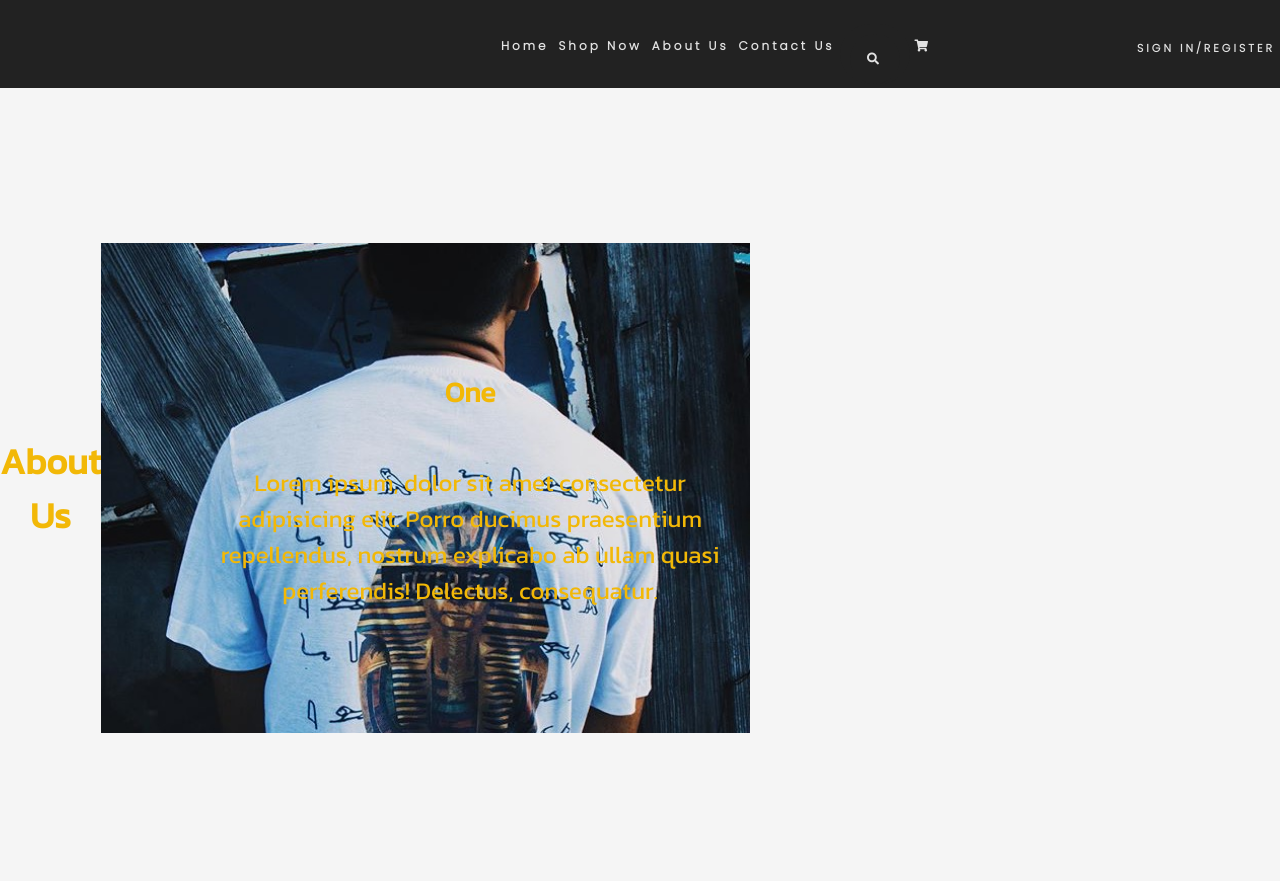
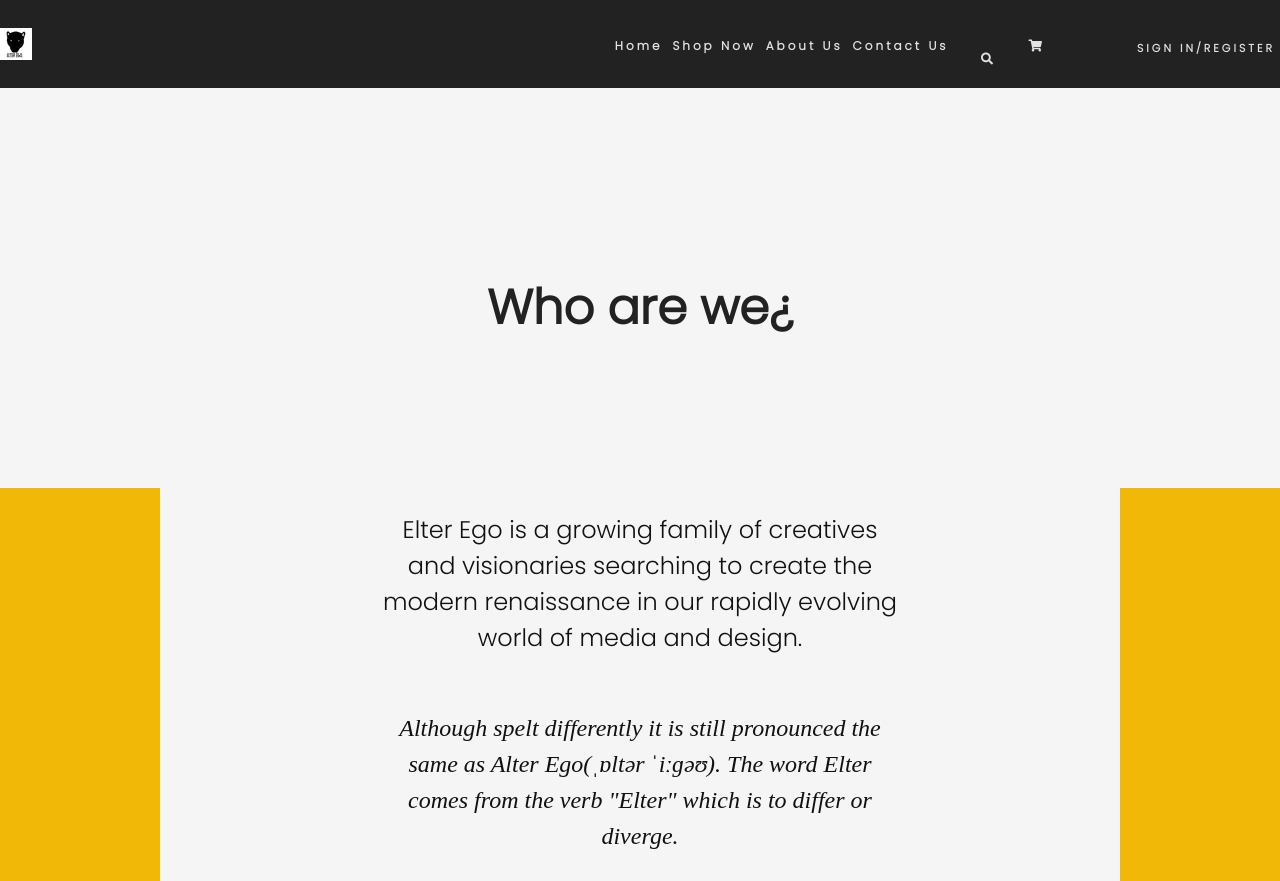
Before and after one commit to JoshuaIsikwe/ILSProject-ShoppingSite-, a PHP site: page /about.html in a window 1280 px wide. Shown: the top 881 px of the page. Before the commit the page ends 733 px from the top, so only its background shows below. Run offline with PHP 8.4, Linux system fonts and the light colour scheme; some libraries are stand-ins or nearby versions.

Commit message:
About us

```diff
--- a/about.html
+++ b/about.html
@@ -21,8 +21,9 @@
 
     <title>About Us</title>
   </head>
-  <body>
+  <body class="about-body">
     <nav>
+      <i><img src="/images/IMG-20200208-WA0027 (1).ico" /></i>
       <ul class="nav-links">
         <li><a href="index.html">Home</a></li>
         <li><a href="/Shop-now.html">Shop Now</a></li>
@@ -52,17 +53,43 @@
     </nav>
 
     <main class="about-page">
-      <div><h2>About Us</h2></div>
-      <div class="about-container">
-        <div class="about-1">
-          <h3>One</h3>
-          <p>
-            Lorem ipsum, dolor sit amet consectetur adipisicing elit. Porro
-            ducimus praesentium repellendus, nostrum explicabo ab ullam quasi
-            perferendis! Delectus, consequatur.
-          </p>
+      <div class="about-header">
+        <h1 id="about-title">Who are we¿</h1>
+      </div>
+      <div class="about-content">
+        <p>
+          Elter Ego is a growing family of creatives and visionaries searching to create the modern renaissance in our rapidly evolving world of media and design.
+        </p>
+
+        <p id="blockquote">
+          Although spelt differently it is still pronounced the same as Alter Ego(ˌɒltər ˈiːɡəʊ). The word Elter comes from the verb "Elter" which is to differ or diverge.
+        </p>
+
+        <div id="tee-pic" class="card">
+          <img src="/images/station-drive-stills-118.jpg" alt="" />
+          <div id="Tee-card" class="card-content">
+            <h3></h3>
+          </div>
         </div>
+        <p>
+          An Alter Ego is the person we all aspire to become, to overcome multiple different situations faced. In the world of media and design we overcome societies blocked vision by innovatively making them a reality.
+        </p>
+
+       <div>
+        <i id="truck" class="fas fa-truck"></i>
+
+        <p id="delivery-info">R100 delivery fee Nationwide and Free delivery in our various hotspots in Durban(Gateway, La Lucia, Musgrave, Workshop) and Guateng (Braamfontien, Rosebank,Sandton City, Roodeporte, Randburg)</p>
+       </div>
+
       </div>
     </main>
+
+    <!--FOOTER-->
+    <footer id="main-footer" class="grid">
+      <div>Elter Ego</div>
+      <div>Project by Underscore Solutions 2020</div>
+    </footer>
   </body>
 </html>
+  </body>
+</html>
--- a/index.css
+++ b/index.css
@@ -320,24 +320,52 @@
 }
 
 /*About Page*/
-.about-page {
-  background-color: whitesmoke;
-  box-sizing: border-box;
-  min-height: 100vh;
-  display: flex;
-  align-items: center;
-  justify-content: center;
-}
-.about-container {
-  display: grid;
-  background-color: aqua;
-  background: url(/images/egyptianT.jpg) no-repeat left;
-  background-size: 55%;
-  overflow: hidden;
-  padding: 100px;
+.about-page,
+.contact-main {
+  text-align: center;
+  background-color: #f2b807;
 }
 
-.about-1 {
+.about-header {
+  height: 400px;
+  background: whitesmoke;
+  position: relative;
+}
+
+#about-title {
+  position: absolute;
+  color: #222222;
+  font-family: "Poppins";
+  top: 55%;
+  left: 50%;
+  transform: translate(-50%, -50%);
+}
+
+.about-content,
+#delivery-info {
+  margin: auto;
+  width: 75%;
+  background-color: whitesmoke;
+}
+
+.about-content p {
+  font-family: "Poppins";
+  font-weight: 300;
+  color: #111;
   width: 55%;
-  float: right;
+  margin: auto;
 }
+
+#blockquote {
+  font-family: "playfair display";
+  font-style: italic;
+  font-size: 24px;
+  padding: 30px 20px;
+
+  border: 1px rgba(0, 0, 0, 0.1);
+}
+
+#truck {
+  font-size: 100px;
+  padding-top: 100px;
+}
--- a/index.html
+++ b/index.html
@@ -24,6 +24,7 @@
 
   <body>
     <nav>
+      <i><img src="/images/IMG-20200208-WA0027 (1).ico" /></i>
       <ul class="nav-links">
         <li><a href="#">Home</a></li>
         <li><a href="/Shop-now.html">Shop Now</a></li>
```
Also changed, not shown: Shop-now.html (+1 -10 lines), contact.html (+41 -1 lines), images/IMG-20200208-WA0027 (1).ico (added), 1 other file.
